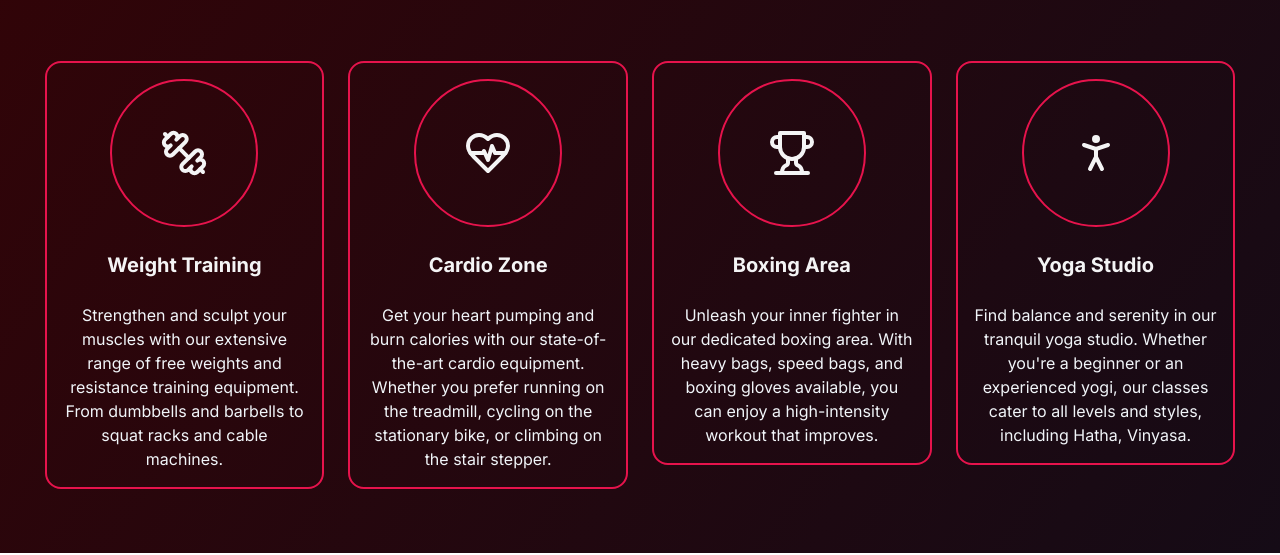
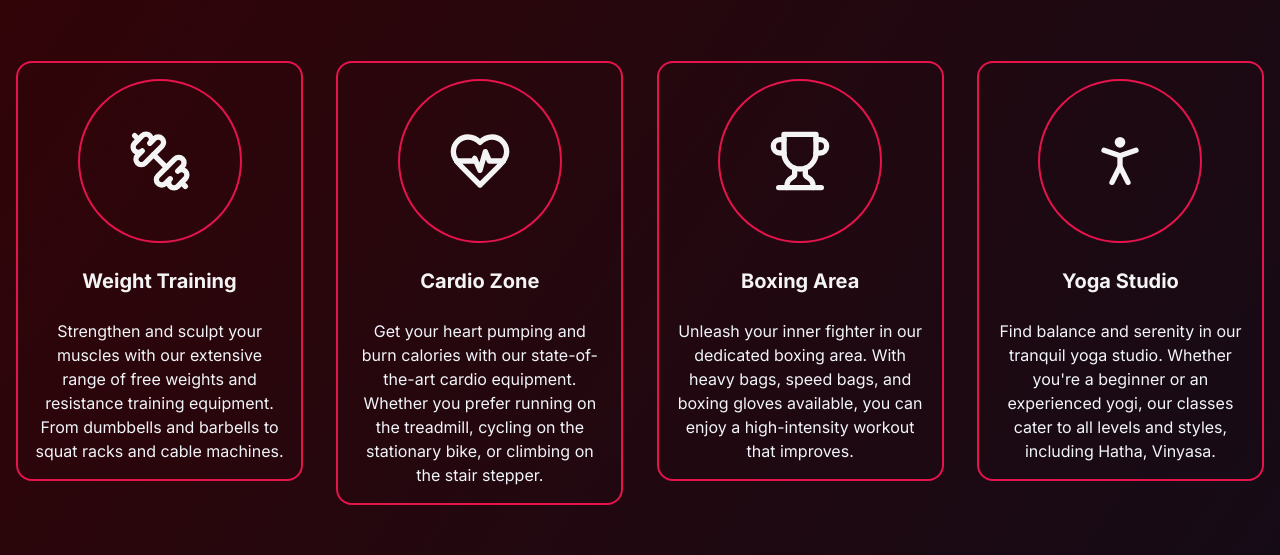
Before and after one commit to ForgingDev/Forging-Gym, a Next.js app in the folder CLIENT/: page / in a window 1280 px wide. Shown: the part 1336-1891 px from the top of the page. Built offline with nearby package versions, Linux system fonts and the light colour scheme; no server answers.

Commit message:
Fixed Size Icons, Align to Overlay and added cursor pointer

```diff
--- a/CLIENT/src/app/(homepage)/(components)/OurPrograms/OurPrograms.tsx
+++ b/CLIENT/src/app/(homepage)/(components)/OurPrograms/OurPrograms.tsx
@@ -9,15 +9,15 @@ const OurPrograms: FC = () => {
         <span className='outline-text text-gray-800'>Our</span>{' '}
         <span className='text-primary-normal'>Programs</span>
       </div>
-      <div className='mx-4 flex flex-wrap justify-center gap-6 lg:justify-start xl:justify-center'>
+      <div className='mx-4 flex flex-wrap justify-center gap-6 md:mx-0 lg:justify-between'>
         {OUR_PROGRAMS_ITEMS.map((item: ourProgramsType) => {
           return (
             <div
               key={item.title}
-              className='flex max-h-fit max-w-xs flex-col items-center space-y-6 rounded-2xl border-2 border-primary-normal p-4 text-center transition-all hover:scale-105 hover:border-white hover:bg-background-dark-red sm:w-[45%] lg:w-[30%] xl:w-[23%]'>
+              className='flex max-h-fit cursor-pointer flex-col items-center space-y-6 rounded-2xl border-2 border-primary-normal p-4 text-center transition-all hover:scale-105 hover:border-white hover:bg-background-dark-red sm:w-[45%] lg:w-[30%] xl:w-[23%]'>
               <div className='rounded-full border-2 border-primary-normal p-12'>
                 <item.icon
-                  className='size-12 text-xl'
+                  className='size-12 text-xl xl:size-16'
                   aria-hidden='true'
                 />
               </div>
```
